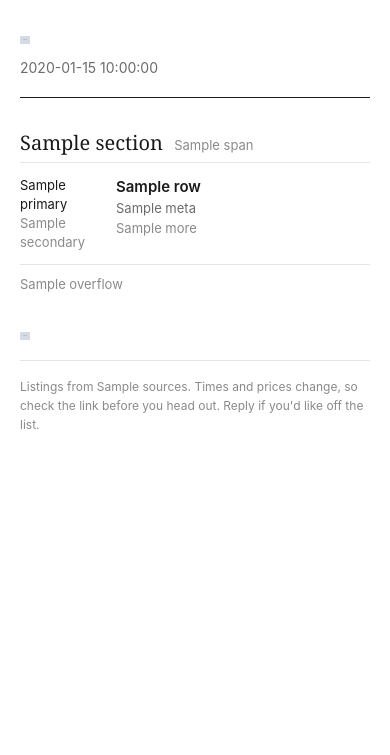
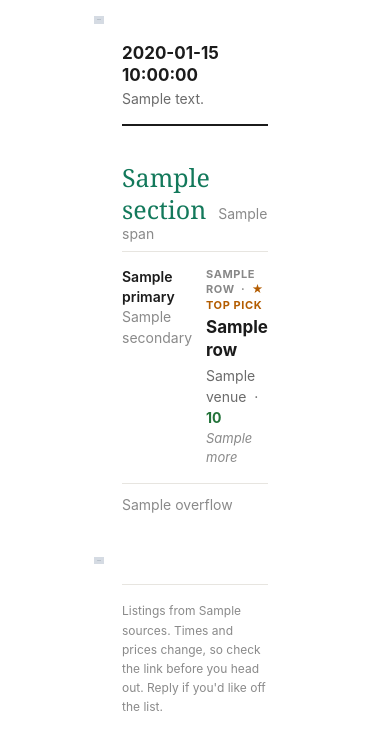
Before and after one commit to Garreth6232/portlandeventemail, a Python web app: template templates/digest.html.j2 in a window 390 px wide. Shown: the top 755 px of the page. Run offline with Jinja, Linux system fonts and the light colour scheme; the template is opened without the code that fills it: most values are stand-ins (such as "Sample title", 1, 10 or a date in 2020); grey boxes marked "Sample" are stand-in pictures.

Commit message:
Enhance digest email template styles and layout
Updated styles and structure in digest email template for better responsiveness and readability.

```diff
--- a/templates/digest.html.j2
+++ b/templates/digest.html.j2
@@ -10,56 +10,85 @@
 </head>
 {% set sans = "-apple-system, BlinkMacSystemFont, 'Helvetica Neue', Helvetica, Arial, sans-serif" %}
 {% set serif = "Georgia, 'Times New Roman', Times, serif" %}
+{% set ink = "#1b1b1b" %}
+{% set muted = "#6b6b6b" %}
+{% set faint = "#8a8a8a" %}
+{% set rule = "#e7e5e0" %}
+{% set accent = "#13795b" %}
+{% set pick = "#b35c00" %}
+{% set free = "#23733a" %}
+{% set gutter = "28px" %}
 <body style="margin:0; padding:0; background:#ffffff; -webkit-text-size-adjust:100%;">
 <div style="display:none; max-height:0; overflow:hidden; mso-hide:all;">{{ preheader }}&#8203;&nbsp;&#8203;&nbsp;&#8203;&nbsp;&#8203;&nbsp;&#8203;&nbsp;&#8203;&nbsp;</div>
 
 <table role="presentation" width="100%" cellpadding="0" cellspacing="0" border="0" style="background:#ffffff;">
-<tr><td align="center" style="padding:36px 20px 40px;">
+<tr><td align="center" style="padding:16px 0 40px;">
 
-<!--[if mso]><table role="presentation" width="560" align="center" cellpadding="0" cellspacing="0" border="0"><tr><td><![endif]-->
-<table role="presentation" width="100%" cellpadding="0" cellspacing="0" border="0" style="width:100%; max-width:560px; margin:0 auto;">
+<!--[if mso]><table role="presentation" width="{{ width }}" align="center" cellpadding="0" cellspacing="0" border="0"><tr><td><![endif]-->
+<table role="presentation" width="100%" cellpadding="0" cellspacing="0" border="0" style="width:100%; max-width:{{ width }}px; margin:0 auto;">
 
 {% if banners.header %}
   <tr>
-    <td style="padding-bottom:14px;">
-      <img src="{{ banners.header.src }}" width="{{ banner_width }}" alt="{{ banners.header.alt }}" style="display:block; width:100%; max-width:{{ banner_width }}px; height:auto; border:0; font-family:{{ serif }}; font-size:24px; color:#1b1b1b;">
+    <td>
+      <img src="{{ banners.header.src }}" width="{{ width }}" alt="{{ banners.header.alt }}" style="display:block; width:100%; max-width:{{ width }}px; height:auto; border:0; font-family:{{ serif }}; font-size:24px; color:{{ ink }};">
     </td>
   </tr>
 {% else %}
   <tr>
-    <td style="font-family:{{ serif }}; font-size:28px; line-height:1.2; color:#1b1b1b; padding-bottom:4px;">{{ from_name }}</td>
+    <td style="padding:20px {{ gutter }} 0; font-family:{{ serif }}; font-size:30px; line-height:1.2; color:{{ ink }};">{{ from_name }}</td>
   </tr>
 {% endif %}
+
   <tr>
-    <td style="font-family:{{ sans }}; font-size:14px; line-height:1.4; color:#6b6b6b; padding-bottom:20px; border-bottom:1px solid #1b1b1b;">{{ date_line }}</td>
+    <td style="padding:0 {{ gutter }};">
+      <table role="presentation" width="100%" cellpadding="0" cellspacing="0" border="0">
+
+        <tr>
+          <td style="padding:18px 0 16px; border-bottom:2px solid {{ ink }}; font-family:{{ sans }};">
+            <div style="font-size:17px; line-height:1.3; font-weight:700; color:{{ ink }};">{{ date_line }}</div>
+            {% if summary %}<div style="font-size:14px; line-height:1.4; color:{{ muted }}; padding-top:3px;">{{ summary|capitalize }}</div>{% endif %}
+          </td>
         </tr>
 
 {% if not sections %}
         <tr>
-    <td style="font-family:{{ sans }}; font-size:15px; line-height:1.6; color:#3a3a3a; padding-top:28px;">Nothing new on the calendar. Back tomorrow.</td>
+          <td style="font-family:{{ sans }}; font-size:16px; line-height:1.6; color:#3a3a3a; padding-top:28px;">Nothing new on the calendar. Back tomorrow.</td>
         </tr>
 {% endif %}
 
 {% for section in sections %}
         <tr>
-    <td style="padding-top:32px; padding-bottom:6px;">
-      <span style="font-family:{{ serif }}; font-size:20px; line-height:1.3; color:#1b1b1b;">{{ section.title }}</span>
-      {% if section.span %}<span style="font-family:{{ sans }}; font-size:13px; color:#8a8a8a;">&nbsp;&nbsp;{{ section.span }}</span>{% endif %}
+          <td style="padding-top:36px; padding-bottom:8px;">
+            <span style="font-family:{{ serif }}; font-size:25px; line-height:1.25; color:{{ accent }};">{{ section.title }}</span>
+            {% if section.span %}<span style="font-family:{{ sans }}; font-size:14px; color:{{ faint }};">&nbsp;&nbsp;{{ section.span }}</span>{% endif %}
           </td>
         </tr>
   {% for row in section.rows %}
         <tr>
-    <td style="border-top:1px solid #e7e5e0; padding:13px 0;">
+          <td style="border-top:1px solid {{ rule }}; padding:15px 0;">
             <table role="presentation" width="100%" cellpadding="0" cellspacing="0" border="0">
               <tr>
-          <td width="84" valign="top" style="width:84px; padding-right:12px; font-family:{{ sans }}; font-size:13px; line-height:1.45; color:#1b1b1b;">
+                <td width="92" valign="top" style="width:92px; padding-right:14px; font-family:{{ sans }}; font-size:14px; line-height:1.45; font-weight:600; color:{{ ink }};">
                   {{ row.primary }}
-            {% if row.secondary %}<br><span style="color:#8a8a8a;">{{ row.secondary }}</span>{% endif %}
+                  {% if row.secondary %}<br><span style="font-weight:400; color:{{ faint }};">{{ row.secondary }}</span>{% endif %}
                 </td>
                 <td valign="top" style="font-family:{{ sans }};">
-            <a href="{{ row.url }}" style="font-size:15px; line-height:1.4; font-weight:600; color:#1b1b1b; text-decoration:none;">{{ row.name }}</a>
-            <div style="font-size:13px; line-height:1.5; color:#6b6b6b; padding-top:2px;">{{ row.meta }}</div>
-            {% if row.more %}<div style="font-size:13px; line-height:1.5; color:#8a8a8a;">{{ row.more }}</div>{% endif %}
+                  {% if row.label or row.pick %}
+                  <div style="font-size:11px; line-height:1.4; font-weight:700; letter-spacing:0.6px; text-transform:uppercase; padding-bottom:3px;">
+                    {% if row.label %}<span style="color:{{ row.color }};">{{ row.label }}</span>{% endif %}
+                    {% if row.label and row.pick %}<span style="color:{{ faint }};">&nbsp;&middot;&nbsp;</span>{% endif %}
+                    {% if row.pick %}<span style="color:{{ pick }};">&#9733; Top pick</span>{% endif %}
+                  </div>
+                  {% endif %}
+                  <a href="{{ row.url }}" style="font-size:17px; line-height:1.35; font-weight:700; color:{{ ink }}; text-decoration:none;">{{ row.name }}</a>
+                  {% if row.venue or row.price %}
+                  <div style="font-size:14px; line-height:1.5; color:{{ muted }}; padding-top:3px;">
+                    {% if row.venue %}{{ row.venue }}{% endif %}
+                    {% if row.venue and row.price %}&nbsp;&middot;&nbsp;{% endif %}
+                    {% if row.price %}<span style="{% if row.free %}color:{{ free }}; font-weight:700;{% endif %}">{{ row.price }}</span>{% endif %}
+                  </div>
+                  {% endif %}
+                  {% if row.more %}<div style="font-size:13px; line-height:1.5; color:{{ faint }}; font-style:italic; padding-top:1px;">{{ row.more }}</div>{% endif %}
                 </td>
               </tr>
             </table>
@@ -68,21 +97,25 @@
   {% endfor %}
   {% if section.overflow %}
         <tr>
-    <td style="border-top:1px solid #e7e5e0; padding-top:11px; font-family:{{ sans }}; font-size:13px; color:#8a8a8a;">{{ section.overflow }}</td>
+          <td style="border-top:1px solid {{ rule }}; padding-top:12px; font-family:{{ sans }}; font-size:14px; color:{{ faint }};">{{ section.overflow }}</td>
         </tr>
   {% endif %}
 {% endfor %}
 
+      </table>
+    </td>
+  </tr>
+
 {% if banners.footer %}
   <tr>
-    <td style="padding-top:40px;">
-      <img src="{{ banners.footer.src }}" width="{{ banner_width }}" alt="{{ banners.footer.alt }}" style="display:block; width:100%; max-width:{{ banner_width }}px; height:auto; border:0; font-family:{{ sans }}; font-size:14px; color:#6b6b6b;">
+    <td style="padding-top:44px;">
+      <img src="{{ banners.footer.src }}" width="{{ width }}" alt="{{ banners.footer.alt }}" style="display:block; width:100%; max-width:{{ width }}px; height:auto; border:0; font-family:{{ sans }}; font-size:14px; color:{{ muted }};">
     </td>
   </tr>
 {% endif %}
   <tr>
-    <td style="padding-top:{{ '20px' if banners.footer else '40px' }};">
-      <div style="border-top:1px solid #e7e5e0; padding-top:16px; font-family:{{ sans }}; font-size:12px; line-height:1.6; color:#8a8a8a;">
+    <td style="padding:{{ '20px' if banners.footer else '44px' }} {{ gutter }} 0;">
+      <div style="border-top:1px solid {{ rule }}; padding-top:16px; font-family:{{ sans }}; font-size:12px; line-height:1.6; color:{{ faint }};">
         {% if sources %}Listings from {{ sources }}. {% endif %}Times and prices change, so check the link before you head out. Reply if you'd like off the list.
       </div>
     </td>
```
Lines whose indentation alone changed are shown as unchanged.
